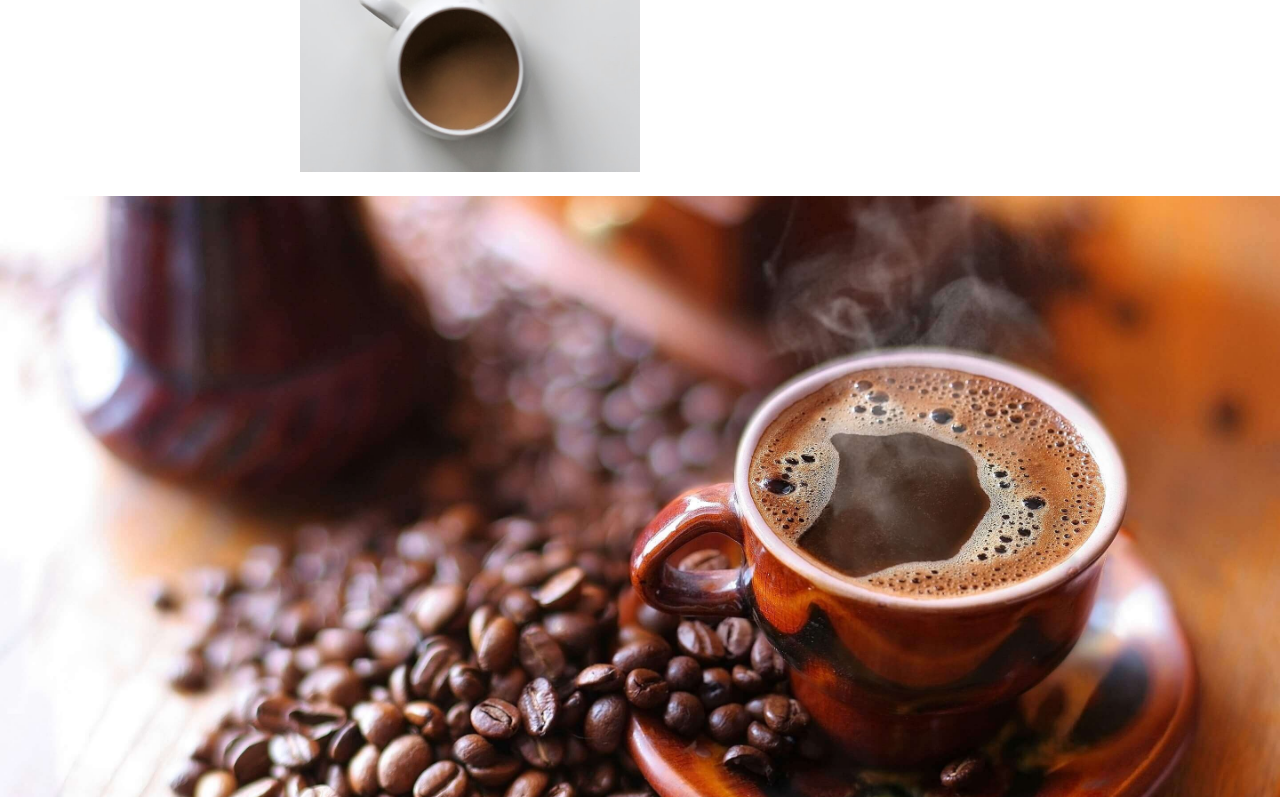
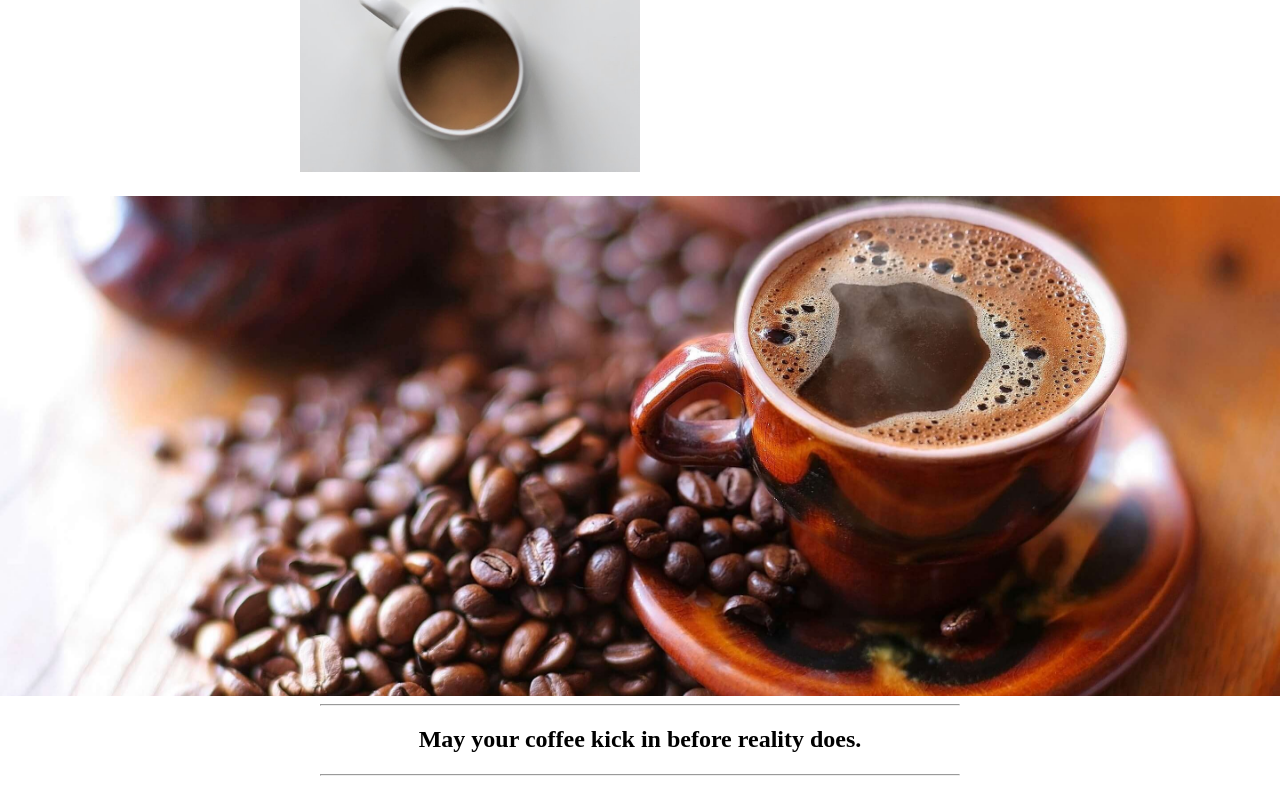
Before and after one commit to heyitskaili/WebWeek2, a plain HTML site: page deploy/index.html in a window 1280 px wide. Shown: the part 958-1755 px from the top of the page. Drawn offline with nearby package versions, Linux system fonts and the light colour scheme.

Commit message:
section-3 grid

```diff
--- a/deploy/index.html
+++ b/deploy/index.html
@@ -69,7 +69,7 @@
 
 
 <section id="section-3-img">
-     <img src="img/Section-3/Coffeereality.jpg" alt="finished hot coffee with heat smoke on top">
+    <!--img src="img/Section-3/Coffeereality.jpg" alt="finished hot coffee with heat smoke on top"> -->
 
 
 </section>
--- a/dev/scss/sections/_section-3.scss
+++ b/dev/scss/sections/_section-3.scss
@@ -3,12 +3,16 @@
 ============= */
 
   #section-3-img{
+    background-image: url('../img/Section-3/Coffeereality.jpg');
+    background-size: cover;
+    background-position: right;
+    height: 400px;
 
-    img{
-        width: 100%;
+
+    @include lg{
+      height: 500px;
     }
-
-}
+  }
 
 
 #section-3{
```
Also changed, not shown: deploy/css/styles.css, 1 other file.
